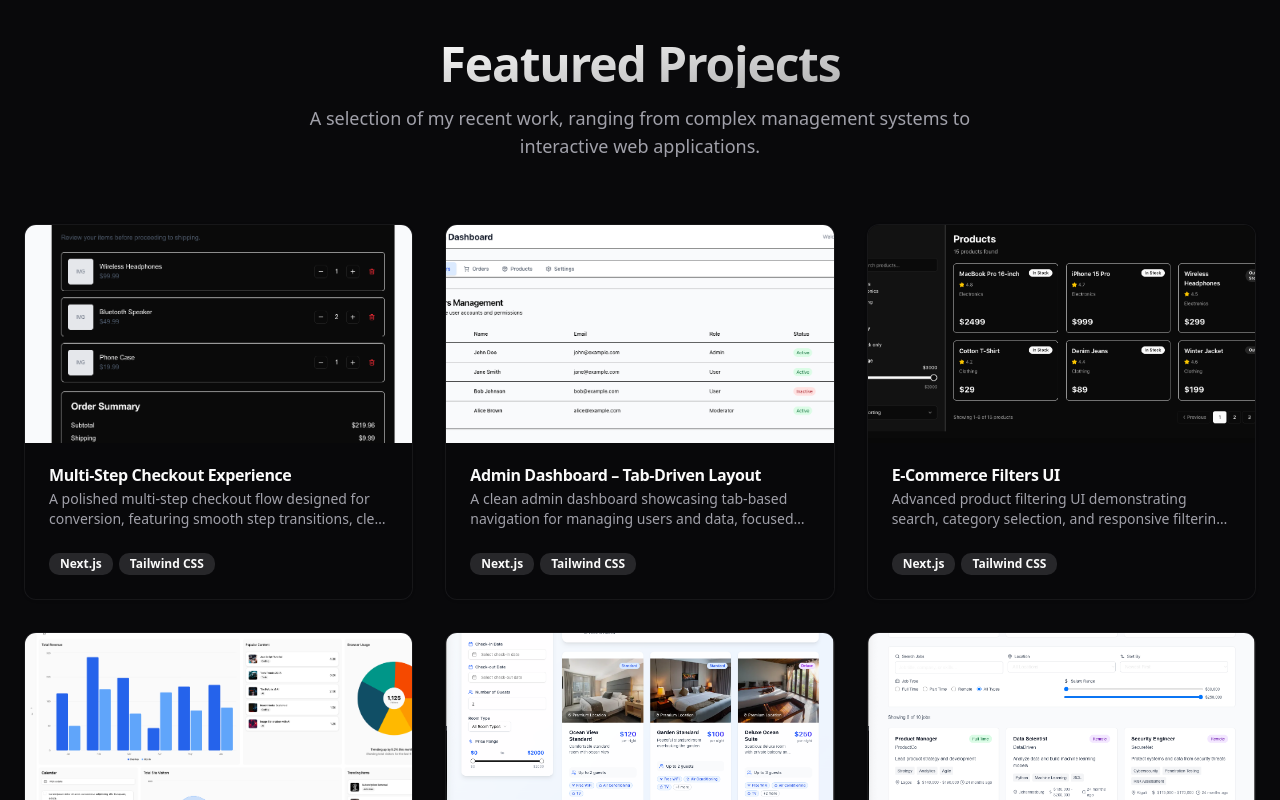
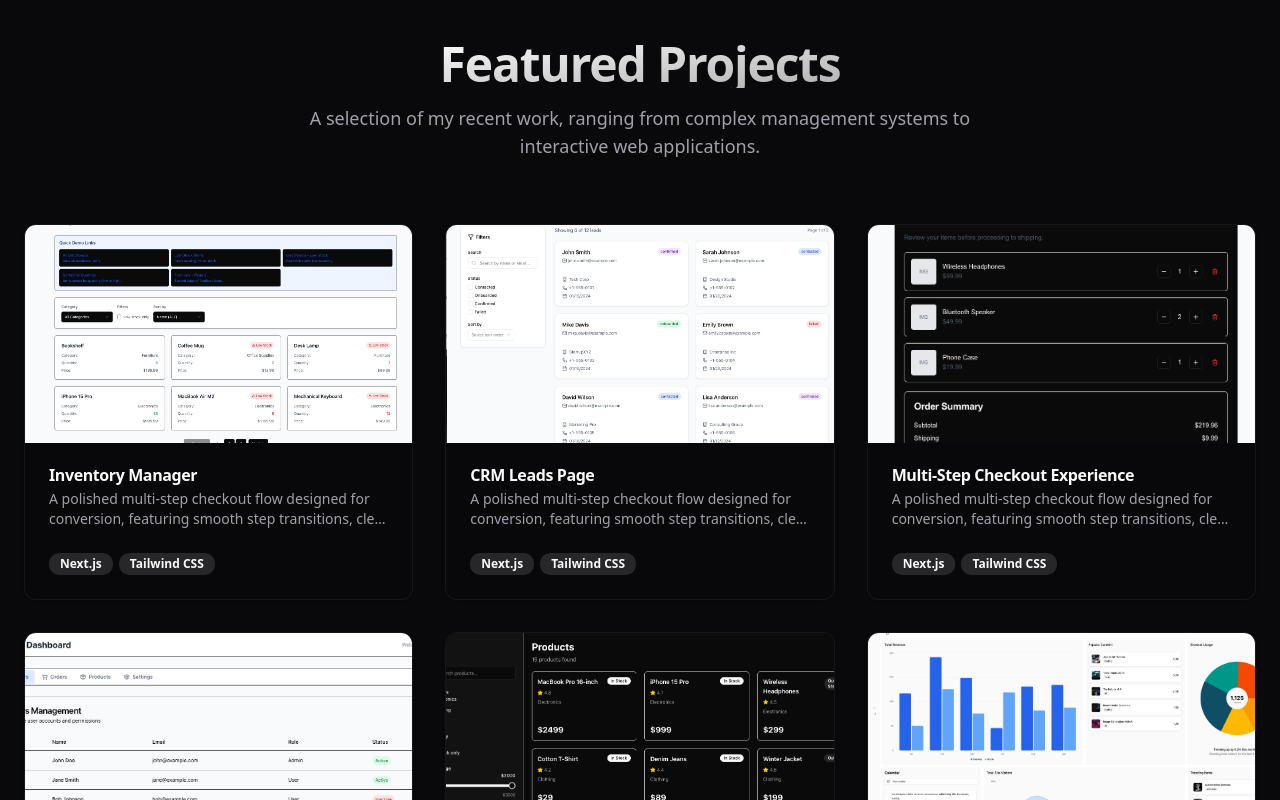
Before and after one commit to MWANGIKENNEDY/myportfolio, a Next.js app: page / in a window 1280 px wide. Shown: the part 577-1377 px from the top of the page. Built offline with nearby package versions, Linux system fonts and the light colour scheme.

Commit message:
added 2 new projects

```diff
--- a/components/projects.tsx
+++ b/components/projects.tsx
@@ -9,6 +9,26 @@ import Image from 'next/image';
 import { motion } from 'framer-motion';
 
 const projects = [
+
+   {
+    title: "Inventory Manager",
+    description:
+      "A polished multi-step checkout flow designed for conversion, featuring smooth step transitions, clear progress tracking, and a production-ready user experience.",
+    tags: ["Next.js", "Tailwind CSS"],
+    liveLink: "https://inventory-manager-rrf2.vercel.app/inventory",
+    githubLink: "https://github.com/MWANGIKENNEDY/inventory-manager",
+    coverImage: "/inventory-manager.png"
+  },
+
+  {
+    title: "CRM Leads Page",
+    description:
+      "A polished multi-step checkout flow designed for conversion, featuring smooth step transitions, clear progress tracking, and a production-ready user experience.",
+    tags: ["Next.js", "Tailwind CSS"],
+    liveLink: "https://crm-leads-page-i1dc23qns-mwangikennedys-projects.vercel.app/",
+    githubLink: "https://github.com/MWANGIKENNEDY/crm-leads-page",
+    coverImage: "/crm-leads.png"
+  },
   {
     title: "Multi-Step Checkout Experience",
     description:
```
Also changed, not shown: public/crm-leads.png (added), public/inventory-manager.png (added).
